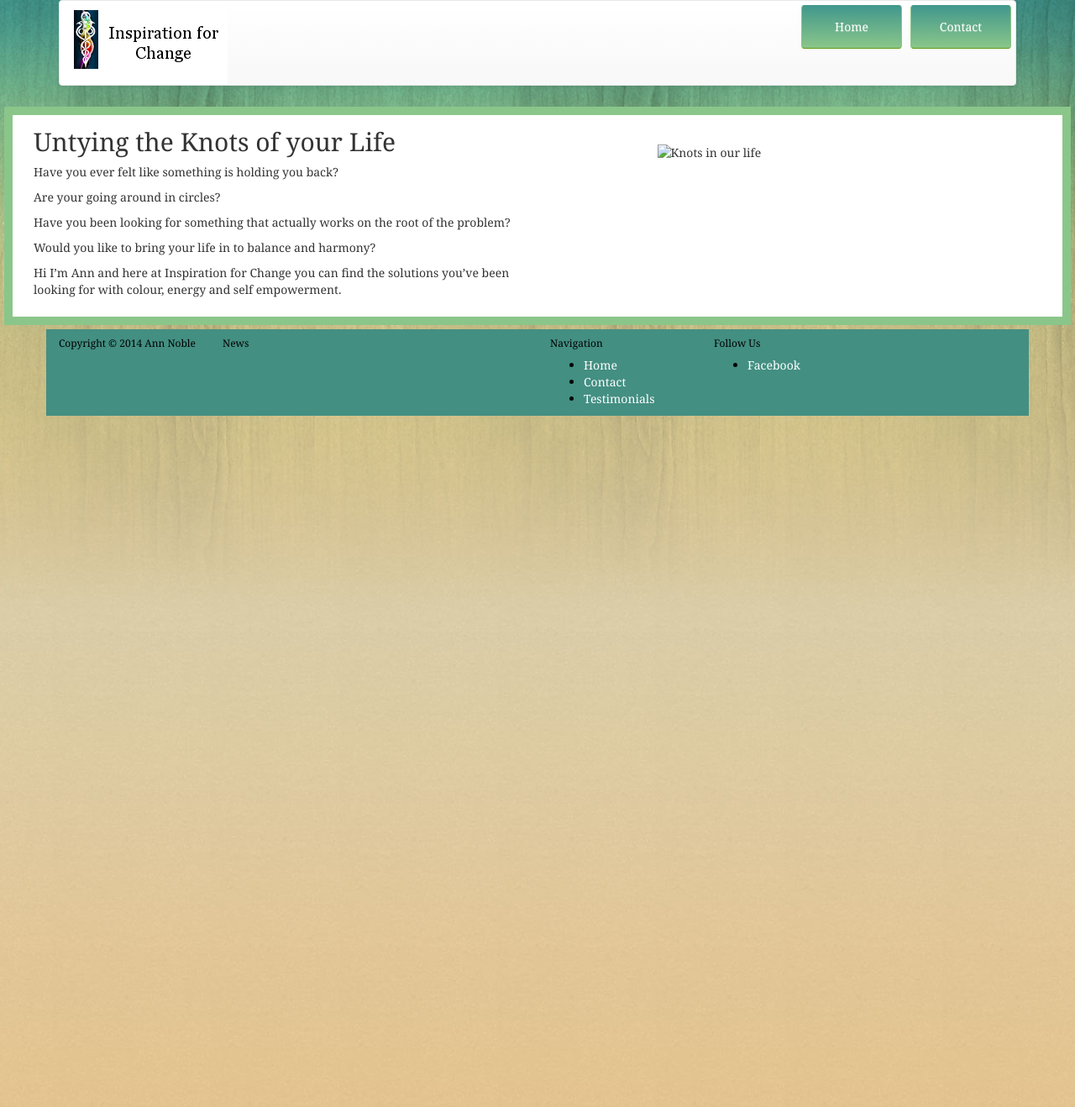
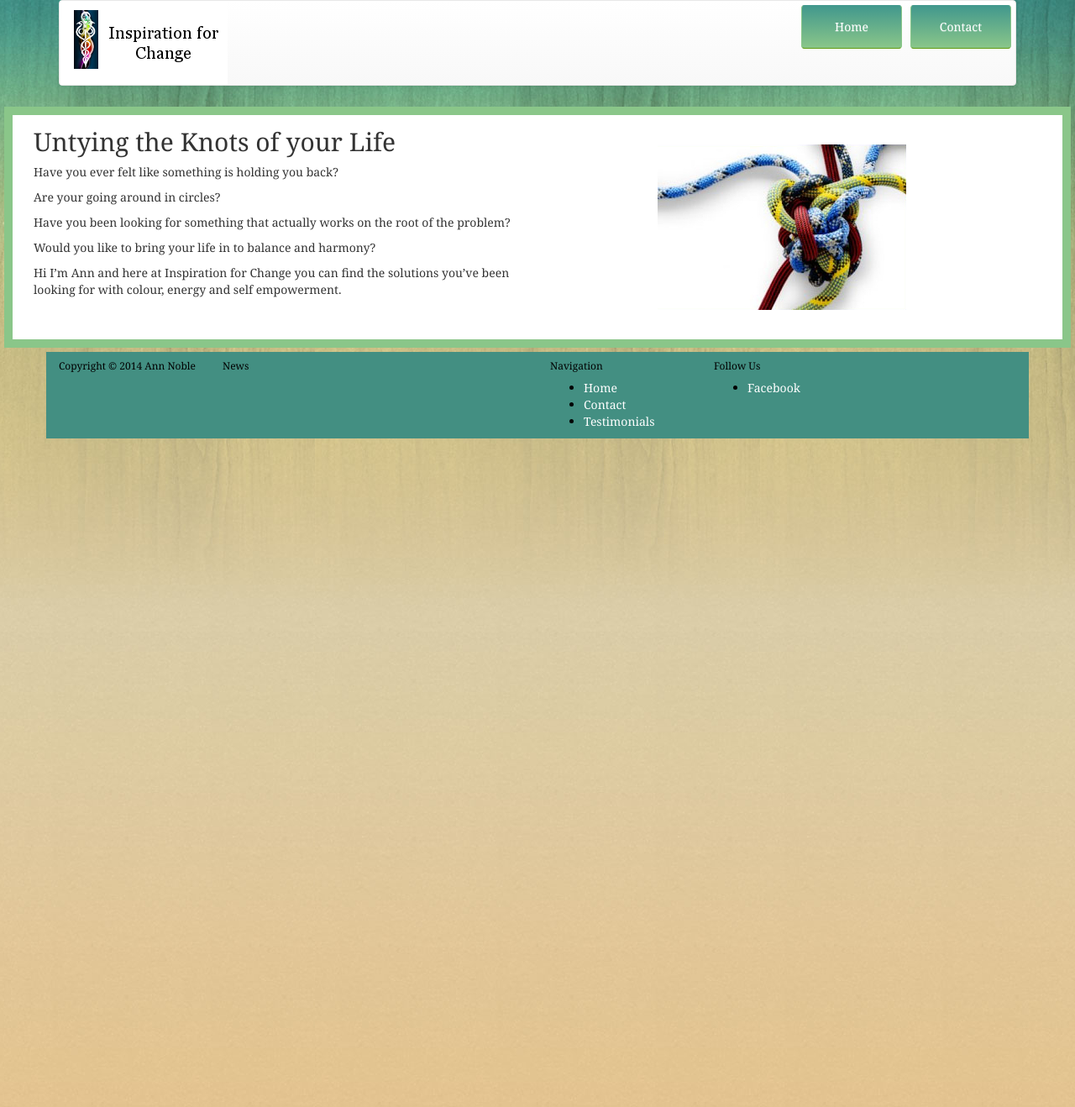
Before and after one commit to designerwebhosting/inspirationforchange, a Jekyll site: the page built from index2.md, in a window 1280 px wide. Shown: the whole page at 84% size. Built offline with Jekyll 4.4.1, drawn with Linux system fonts in a browser that asks for light colours; nearby versions of some CDN libraries; library files that are not in the unit come from our copies.

Commit message:
/ ‘_layouts/index.html’

```diff
--- a/_layouts/index.html
+++ b/_layouts/index.html
@@ -72,7 +72,7 @@
 		</div>
 
 		<div class="col-md-3 col-md-offset-1">
-			<img src="images/knot.jpg" alt=" Knots in our life" style="padding: 25px;">
+			<img src="/images/knot.jpg" alt=" Knots in our life" style="padding: 25px;">
 		</div>
 	</div><!-- end row -->
 	<!-- end contents -->
```
